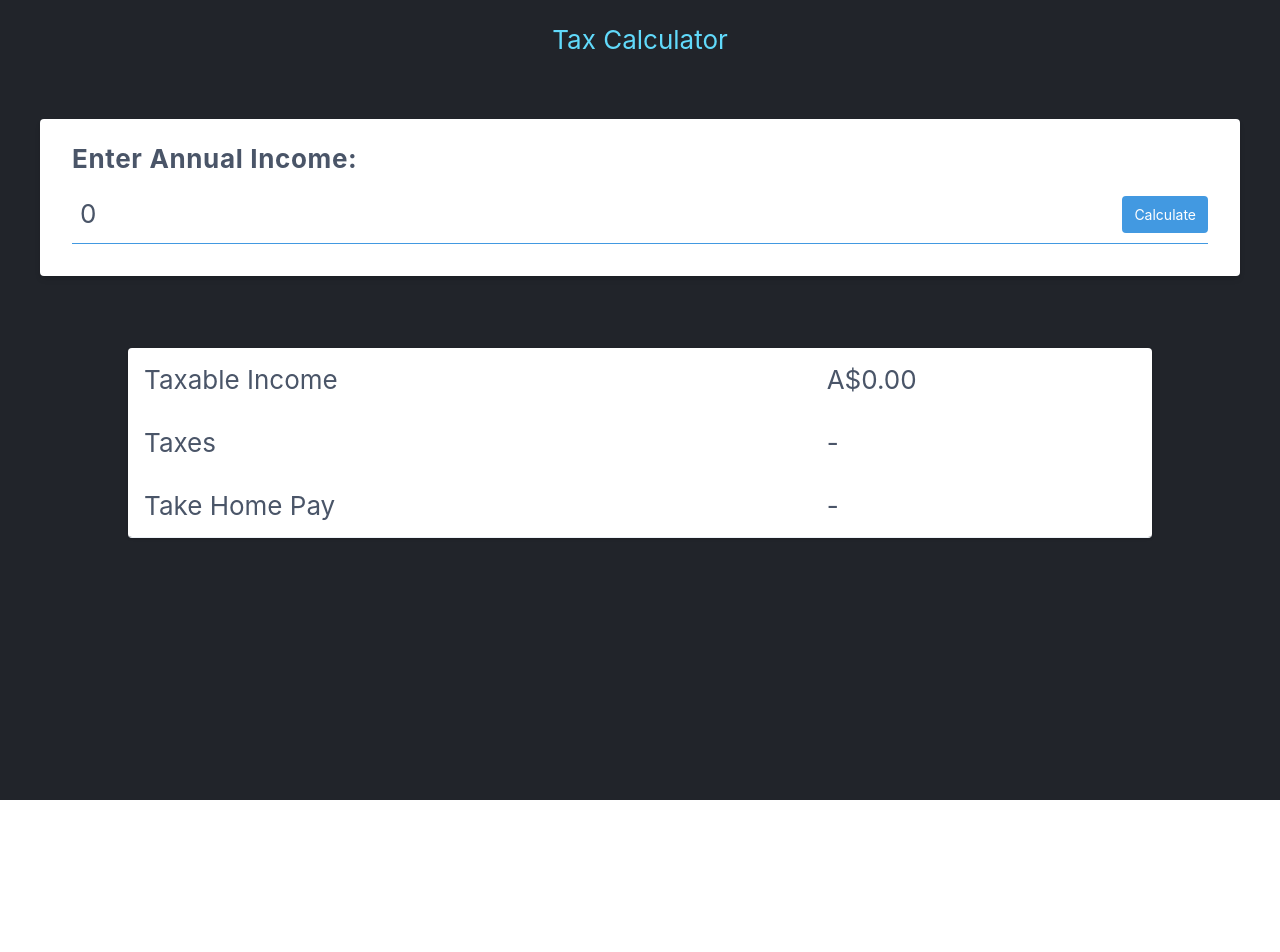
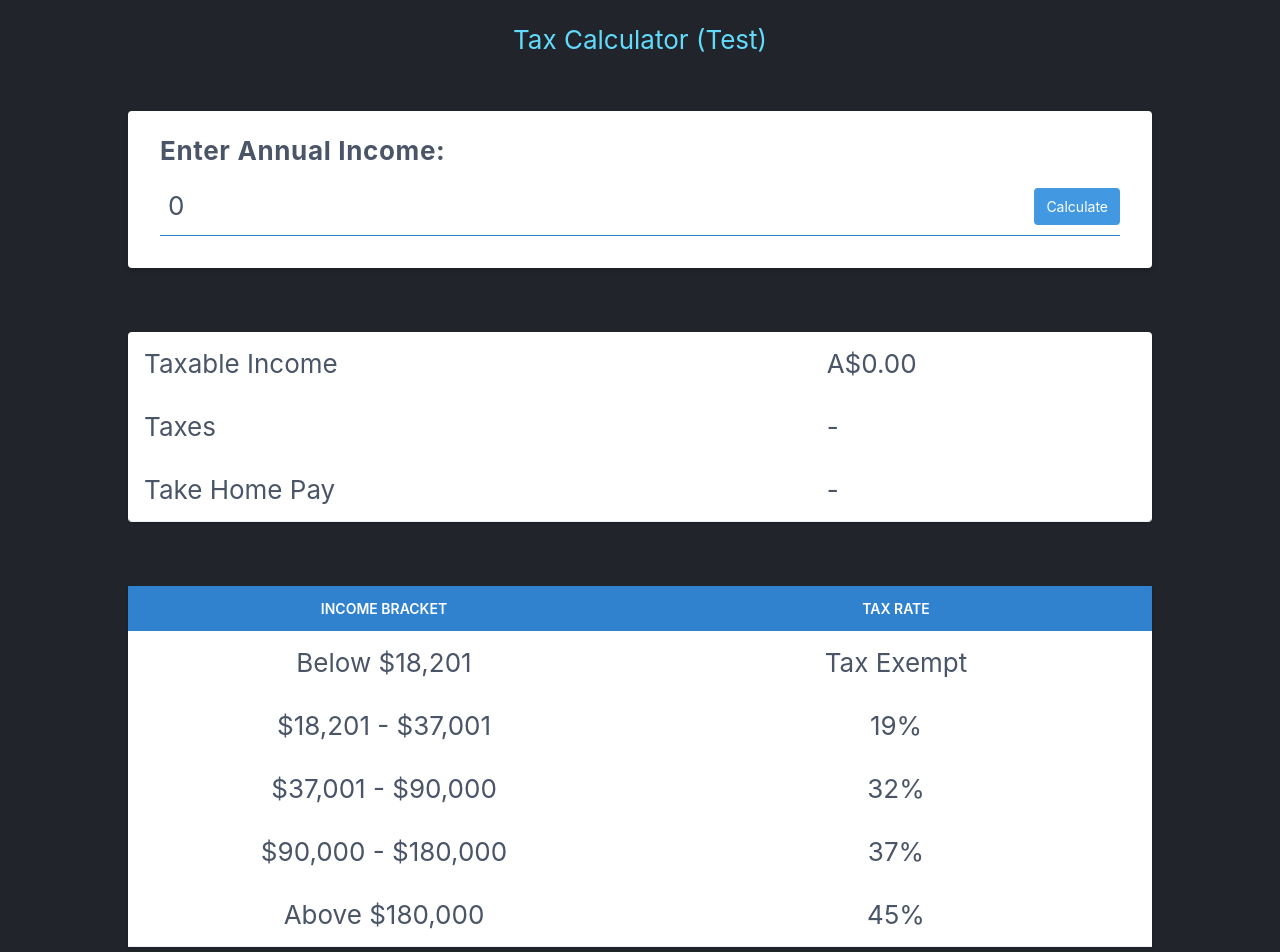
Before and after one commit to NyashaNziramasanga/tax-calculator, a React (Create React App) app: page / in a window 1280 px wide. Shown: the top 952 px of the page. Before the commit the page ends 800 px from the top, so only its background shows below. Built offline with nearby package versions, Linux system fonts and the light colour scheme.

Commit message:
Added info table and Updated Styles

```diff
--- a/src/App.jsx
+++ b/src/App.jsx
@@ -4,6 +4,7 @@ import { InputField } from './components/InputField';
 import { Table } from './components/IncomeTable/Table';
 import { AmountState, TableState } from './Atom';
 import { useRecoilState } from 'recoil';
+import { InfoTable } from './components/IncomeTable/InfoTable';
 
 export const App = () => {
   const [amount, setAmount] = useRecoilState(TableState);
@@ -14,11 +15,12 @@ export const App = () => {
   }, [amount, setTableAmounts]);
 
   return (
-    <div className="App">
-      <div className="container">
-        <h1 className="text-center p-5">Tax Calculator</h1>
+    <div className='App'>
+      <div className='container'>
+        <h1 className='text-center p-5'>Tax Calculator (Test)</h1>
         <InputField setAmount={setAmount} />
         <Table />
+        <InfoTable />
       </div>
     </div>
   );
--- /dev/null
+++ b/src/components/IncomeTable/InfoTable.jsx
@@ -0,0 +1,44 @@
+import React from 'react';
+
+export const InfoTable = () => {
+  return (
+    <div class='md:px-32 py-8 w-full'>
+      <div class='shadow overflow-hidden border-b border-gray-200'>
+        <table class='min-w-full bg-white'>
+          <thead class='bg-blue-600 text-white'>
+            <tr>
+              <th class='w-1/3 text-center py-3 px-4 uppercase font-semibold text-sm'>
+                Income Bracket
+              </th>
+              <th class='w-1/3 text-center py-3 px-4 uppercase font-semibold text-sm'>
+                Tax Rate
+              </th>
+            </tr>
+          </thead>
+          <tbody class='text-gray-700'>
+            <tr>
+              <td class='w-1/3 text-center py-3 px-4'>Below $18,201</td>
+              <td class='w-1/3 text-center py-3 px-4'>Tax Exempt</td>
+            </tr>
+            <tr>
+              <td class='w-1/3 text-center py-3 px-4'>$18,201 - $37,001</td>
+              <td class='w-1/3 text-center py-3 px-4'>19%</td>
+            </tr>
+            <tr>
+              <td class='w-1/3 text-center py-3 px-4'>$37,001 - $90,000</td>
+              <td class='w-1/3 text-center py-3 px-4'>32%</td>
+            </tr>
+            <tr>
+              <td class='w-1/3 text-center py-3 px-4'>$90,000 - $180,000</td>
+              <td class='w-1/3 text-center py-3 px-4'>37%</td>
+            </tr>
+            <tr>
+              <td class='w-1/3 text-center py-3 px-4'>Above $180,000</td>
+              <td class='w-1/3 text-center py-3 px-4'>45%</td>
+            </tr>
+          </tbody>
+        </table>
+      </div>
+    </div>
+  );
+};
--- a/src/components/InputField.jsx
+++ b/src/components/InputField.jsx
@@ -14,26 +14,28 @@ export const InputField = (props) => {
   };
 
   return (
+    <div className='md:px-32 py-8 w-full'>
       <form
         onSubmit={onSubmit}
-      className="bg-white shadow-md rounded px-8 pt-5 pb-8 m-10"
+        className='bg-white shadow-md rounded px-8 pt-5 pb-8'
       >
-      <label className="block tracking-wide text-gray-700 text-md font-bold mb-2">
+        <label className='block tracking-wide text-gray-700 text-md font-bold mb-2'>
           Enter Annual Income:
         </label>
-      <div className="flex items-center border-b border-b-2 border-blue-500 py-2">
+        <div className='flex items-center border-b border-b-2 border-blue-600 py-2'>
           <input
-          className="appearance-none bg-transparent border-none w-full text-gray-700 mr-3 py-1 px-2 leading-tight focus:outline-none"
-          id="income"
-          type="number"
-          placeholder="Enter Annual Income"
+            className='appearance-none bg-transparent border-none w-full text-gray-700 mr-3 py-1 px-2 leading-tight focus:outline-none'
+            id='income'
+            type='number'
+            placeholder='Enter Annual Income'
             value={income}
             onChange={onChange}
           />
-        <button className="flex-shrink-0 bg-blue-500 hover:bg-blue-400 border-blue-500 hover:border-blue-400 text-sm border-4 text-white py-1 px-2 rounded">
+          <button className='flex-shrink-0 bg-blue-500 hover:bg-blue-400 border-blue-500 hover:border-blue-400 text-sm border-4 text-white py-1 px-2 rounded'>
             Calculate
           </button>
         </div>
       </form>
+    </div>
   );
 };
```
Lines whose indentation alone changed are shown as unchanged.
